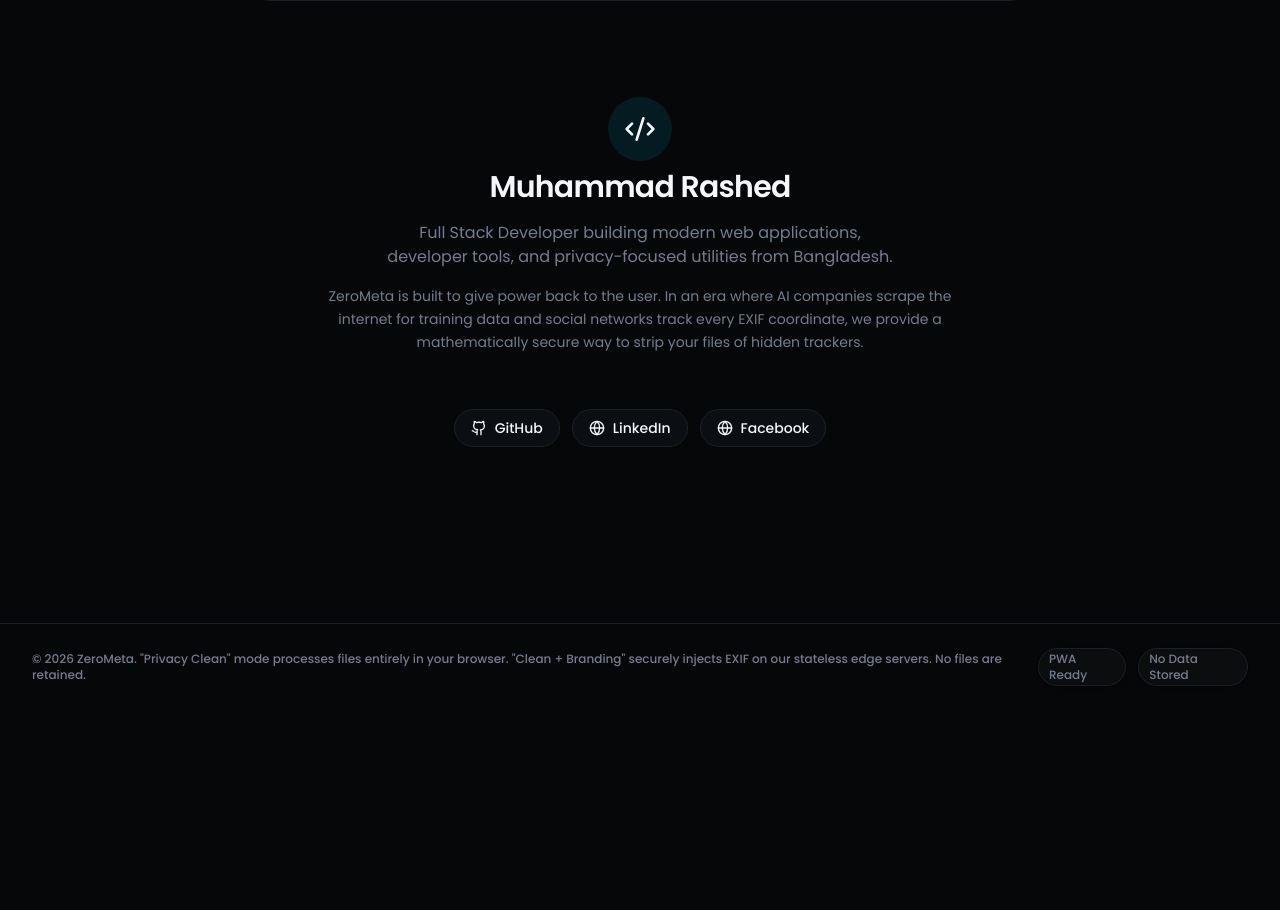
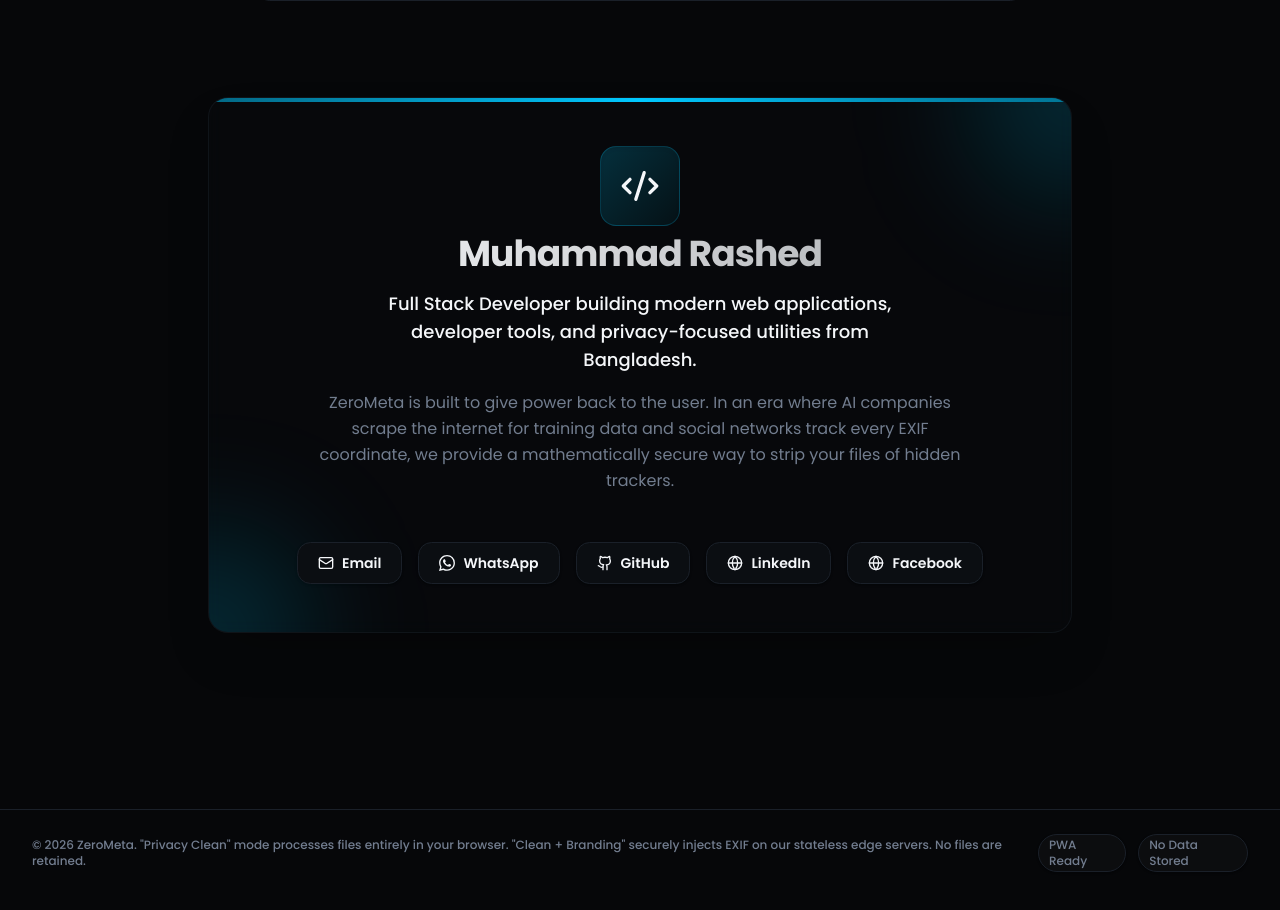
Before and after one commit to mrashed21/meta-data-remover, a Next.js app: page / in a window 1280 px wide. Shown: the part 3204-4114 px from the top of the page. Before the commit the page ends 3966 px from the top, so only its background shows below. Built offline with nearby package versions, Linux system fonts and the light colour scheme.

Commit message:
feat: implement main application dashboard with media processing workflow and landing components

```diff
--- a/src/app/page.tsx
+++ b/src/app/page.tsx
@@ -703,6 +703,8 @@
                   <div className="flex flex-col sm:flex-row items-center gap-3 w-full md:w-auto">
                     <a
                       href="mailto:rashedjaman768@gmail.com?subject=ZeroMeta%20Feedback"
+                      target="_blank"
+                      rel="noopener noreferrer"
                       className="w-full sm:w-auto flex items-center justify-center gap-2 px-5 py-2.5 rounded-xl bg-primary text-primary-foreground hover:bg-primary/90 transition-colors text-sm font-medium shadow-sm"
                     >
                       <Mail className="w-4 h-4" />
--- a/src/components/landing-sections.tsx
+++ b/src/components/landing-sections.tsx
@@ -7,6 +7,7 @@
   Globe,
   Image as ImageIcon,
   Lock,
+  Mail,
   Server,
   ShieldCheck,
   Trash2,
@@ -230,43 +231,67 @@
       </section>
 
       {/* ─── ABOUT & DEVELOPER LINKS ─── */}
-      <section className="space-y-10 max-w-4xl mx-auto w-full text-center pb-10">
-        <div className="inline-flex items-center justify-center w-16 h-16 rounded-full bg-primary/10 mb-2">
-          <Code2 className="w-8 h-8 text-primary" />
+      <section className="max-w-4xl mx-auto w-full pb-10 px-4">
+        <motion.div
+          initial={{ opacity: 0, y: 20 }}
+          whileInView={{ opacity: 1, y: 0 }}
+          viewport={{ once: true }}
+          className="relative rounded-3xl overflow-hidden border border-border/50 bg-card/30 backdrop-blur-sm p-8 sm:p-12 shadow-2xl"
+        >
+          {/* Decorative gradients */}
+          <div className="absolute top-0 left-0 w-full h-1 bg-gradient-to-r from-primary/50 via-primary to-primary/50" />
+          <div className="absolute -top-24 -right-24 w-48 h-48 bg-primary/20 rounded-full blur-3xl pointer-events-none" />
+          <div className="absolute -bottom-24 -left-24 w-48 h-48 bg-primary/20 rounded-full blur-3xl pointer-events-none" />
+
+          <div className="relative z-10 flex flex-col items-center text-center space-y-6">
+            <div className="inline-flex items-center justify-center w-20 h-20 rounded-2xl bg-gradient-to-br from-primary/20 to-primary/5 border border-primary/20 shadow-inner mb-2">
+              <Code2 className="w-10 h-10 text-primary" />
             </div>
+
             <div className="space-y-4">
-          <h2 className="text-3xl font-semibold tracking-tight text-foreground">
+              <h2 className="text-4xl font-bold tracking-tight bg-clip-text text-transparent bg-gradient-to-r from-foreground to-foreground/70">
                 Muhammad Rashed
               </h2>
-          <p className="text-muted-foreground max-w-lg mx-auto mb-4">
+              <p className="text-lg text-primary font-medium max-w-lg mx-auto">
                 Full Stack Developer building modern web applications, developer
                 tools, and privacy-focused utilities from Bangladesh.
               </p>
-          <p className="text-muted-foreground text-sm leading-relaxed max-w-2xl mx-auto mb-6">
+              <p className="text-muted-foreground text-base leading-relaxed max-w-2xl mx-auto">
                 ZeroMeta is built to give power back to the user. In an era where AI
                 companies scrape the internet for training data and social networks
                 track every EXIF coordinate, we provide a mathematically secure way
                 to strip your files of hidden trackers.
               </p>
             </div>
-        <div className="flex flex-wrap items-center justify-center gap-3 pt-4">
+
+            <div className="flex flex-wrap items-center justify-center gap-4 pt-6 w-full">
+              <a
+                href="mailto:rashedjaman768@gmail.com?subject=ZeroMeta%20Feedback"
+                target="_blank"
+                rel="noopener noreferrer"
+                className="flex items-center gap-2 px-5 py-2.5 rounded-xl border bg-card hover:bg-primary hover:text-primary-foreground hover:border-primary transition-all duration-300 text-sm font-semibold shadow-sm hover:shadow-md"
+              >
+                <Mail className="w-4 h-4" />
+                Email
+              </a>
+              <a
+                href="https://wa.me/@mrashed21"
+                target="_blank"
+                rel="noopener noreferrer"
+                className="flex items-center gap-2 px-5 py-2.5 rounded-xl border bg-card hover:bg-[#25D366] hover:text-white hover:border-[#25D366] transition-all duration-300 text-sm font-semibold shadow-sm hover:shadow-md"
+              >
+                <svg viewBox="0 0 24 24" width="16" height="16" fill="currentColor">
+                  <path d="M17.472 14.382c-.297-.149-1.758-.867-2.03-.967-.273-.099-.471-.148-.67.15-.197.297-.767.966-.94 1.164-.173.199-.347.223-.644.075-.297-.15-1.255-.463-2.39-1.475-.883-.788-1.48-1.761-1.653-2.059-.173-.297-.018-.458.13-.606.134-.133.298-.347.446-.52.149-.174.198-.298.298-.497.099-.198.05-.371-.025-.52-.075-.149-.669-1.612-.916-2.207-.242-.579-.487-.5-.669-.51a12.8 12.8 0 0 0-.57-.01c-.198 0-.52.074-.792.372-.272.297-1.04 1.016-1.04 2.479 0 1.462 1.065 2.875 1.213 3.074.149.198 2.096 3.2 5.077 4.487.709.306 1.262.489 1.694.625.712.227 1.36.195 1.871.118.571-.085 1.758-.719 2.006-1.413.248-.694.248-1.289.173-1.413-.074-.124-.272-.198-.57-.347m-5.421 7.403h-.004a9.87 9.87 0 0 1-5.031-1.378l-.361-.214-3.741.982.998-3.648-.235-.374a9.86 9.86 0 0 1-1.51-5.26c.001-5.45 4.436-9.884 9.888-9.884 2.64 0 5.122 1.03 6.988 2.898a9.825 9.825 0 0 1 2.893 6.994c-.003 5.45-4.437 9.884-9.885 9.884m8.413-18.297A11.815 11.815 0 0 0 12.05 0C5.495 0 .16 5.335.157 11.892c0 2.096.547 4.142 1.588 5.945L.057 24l6.305-1.654a11.882 11.882 0 0 0 5.683 1.448h.005c6.554 0 11.89-5.335 11.893-11.893a11.821 11.821 0 0 0-3.48-8.413z"/>
+                </svg>
+                WhatsApp
+              </a>
               <a
                 href="https://github.com/mrashed21"
                 target="_blank"
                 rel="noopener noreferrer"
-            className="flex items-center gap-2 px-4 py-2 rounded-full border bg-card hover:bg-muted transition-colors text-sm font-medium"
+                className="flex items-center gap-2 px-5 py-2.5 rounded-xl border bg-card hover:bg-foreground hover:text-background hover:border-foreground transition-all duration-300 text-sm font-semibold shadow-sm hover:shadow-md"
               >
-            <svg
-              viewBox="0 0 24 24"
-              width="16"
-              height="16"
-              stroke="currentColor"
-              strokeWidth="2"
-              fill="none"
-              strokeLinecap="round"
-              strokeLinejoin="round"
-              className="w-4 h-4"
-            >
+                <svg viewBox="0 0 24 24" width="16" height="16" stroke="currentColor" strokeWidth="2" fill="none" strokeLinecap="round" strokeLinejoin="round">
                   <path d="M15 22v-4a4.8 4.8 0 0 0-1-3.2c3 0 6-2 6-5.5.08-1.25-.27-2.48-1-3.5.28-1.15.28-2.35 0-3.5 0 0-1 0-3 1.5-2.64-.5-5.36-.5-8 0C6 2 5 2 5 2c-.3 1.15-.3 2.35 0 3.5A5.403 5.403 0 0 0 4 9c0 3.5 3 5.5 6 5.5-.39.49-.68 1.05-.85 1.65-.17.6-.22 1.23-.15 1.85v4"></path>
                   <path d="M9 18c-4.51 2-5-2-7-2"></path>
                 </svg>
@@ -276,7 +301,7 @@
                 href="https://linkedin.com/in/mrashed21"
                 target="_blank"
                 rel="noopener noreferrer"
-            className="flex items-center gap-2 px-4 py-2 rounded-full border bg-card hover:bg-muted transition-colors text-sm font-medium"
+                className="flex items-center gap-2 px-5 py-2.5 rounded-xl border bg-card hover:bg-[#0077B5] hover:text-white hover:border-[#0077B5] transition-all duration-300 text-sm font-semibold shadow-sm hover:shadow-md"
               >
                 <Globe className="w-4 h-4" />
                 LinkedIn
@@ -285,12 +310,14 @@
                 href="https://facebook.com/mrasheed21"
                 target="_blank"
                 rel="noopener noreferrer"
-            className="flex items-center gap-2 px-4 py-2 rounded-full border bg-card hover:bg-muted transition-colors text-sm font-medium"
+                className="flex items-center gap-2 px-5 py-2.5 rounded-xl border bg-card hover:bg-[#1877F2] hover:text-white hover:border-[#1877F2] transition-all duration-300 text-sm font-semibold shadow-sm hover:shadow-md"
               >
                 <Globe className="w-4 h-4" />
                 Facebook
               </a>
             </div>
+          </div>
+        </motion.div>
       </section>
     </div>
   );
```
Lines whose indentation alone changed are shown as unchanged.
